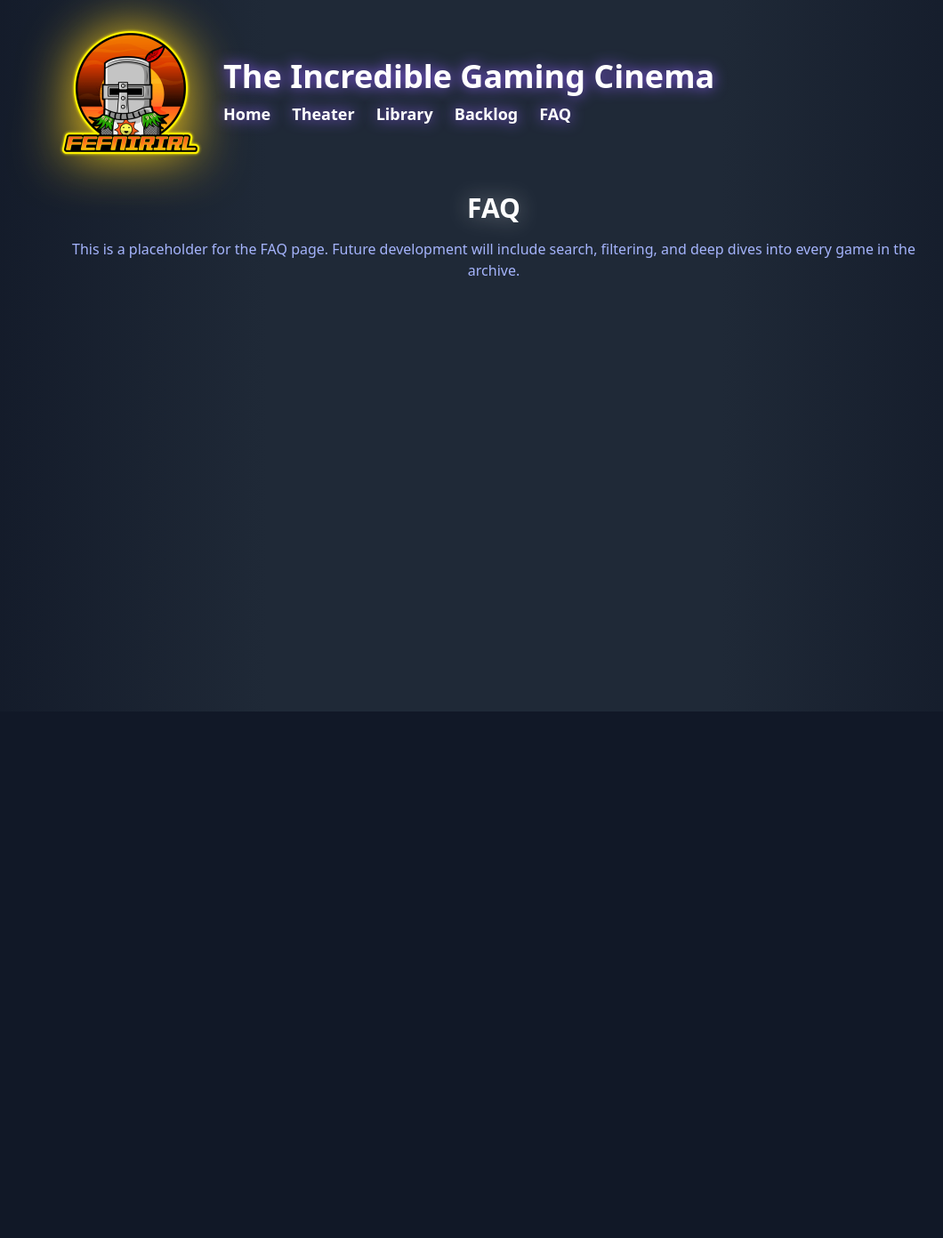
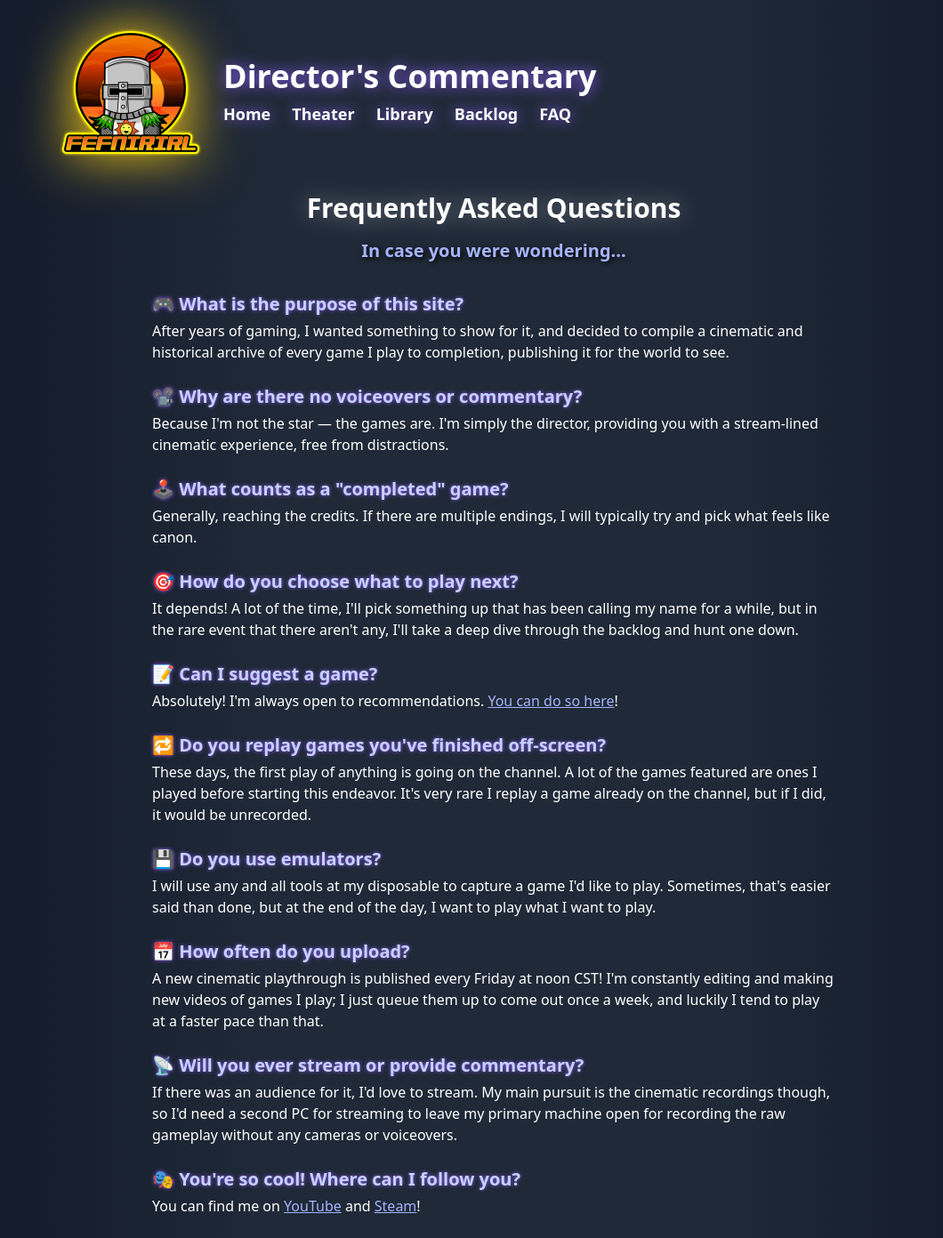
Before and after one commit to trevman727/fefnirirl-site2, a React (Vite) app: page /faq in a window 1280 px wide. Shown: the whole page at 89% size, without its empty margins (85-1145 px from the left). Before the commit the page ends 800 px from the top, so only its background shows below. Built offline with nearby package versions, Linux system fonts and the light colour scheme.

Commit message:
FAQ page fleshed out

```diff
--- a/src/FAQPage.jsx
+++ b/src/FAQPage.jsx
@@ -3,7 +3,7 @@ import { Link } from 'react-router-dom';
 
 const Logo = "/FefnirIRLlogoFull.png";
 
-export default function LibraryPage() {
+export default function FAQPage() {
   return (
     <div className="bg-[linear-gradient(to_right,_#111827,_#1f2937_30%,_#1f2937_70%,_#111827)] min-h-screen">
       <div className="relative p-6 max-w-5xl mx-auto text-white">
@@ -13,7 +13,7 @@ export default function LibraryPage() {
           </Link>
           <div>
             <h1 className="text-4xl font-bold text-white drop-shadow-[0_0_14px_#8b5cf6] mb-2 drop-shadow-[0_0_8px_#8b5cf6]">
-              The Incredible Gaming Cinema
+              Director's Commentary
             </h1>
             <nav className="flex space-x-6 text-white text-lg font-semibold">
               <Link to="/" className="text-white transition-all drop-shadow-[0_0_8px_#8b5cf6] hover:text-indigo-300">Home</Link>
@@ -25,10 +25,57 @@ export default function LibraryPage() {
           </div>
         </div>
 
-        {/* Library Page Placeholder */}
+        {/* FAQ Content */}
         <div className="mt-8 text-center">
-          <h2 className="text-3xl font-bold drop-shadow-[0_0_12px_rgba(255,255,255,0.4)]">FAQ</h2>
-          <p className="mt-4 text-indigo-300">This is a placeholder for the FAQ page. Future development will include search, filtering, and deep dives into every game in the archive.</p>
+          <h2 className="text-3xl font-bold drop-shadow-[0_0_12px_rgba(255,255,255,0.4)]">Frequently Asked Questions</h2>
+          <p className="mt-4 text-indigo-300 text-xl font-bold drop-shadow-[2px_2px_3px_#000]">In case you were wondering...</p>
+
+          <div className="mt-8 space-y-6 text-left max-w-3xl mx-auto">
+            <div>
+              <h3 className="text-xl font-semibold text-indigo-200 drop-shadow-[0_0_2px_#8b5cf6]">🎮 What is the purpose of this site?</h3>
+              <p className="mt-1 text-white">After years of gaming, I wanted something to show for it, and decided to compile a cinematic and historical archive of every game I play to completion, publishing it for the world to see.</p>
+            </div>
+            <div>
+              <h3 className="text-xl font-semibold text-indigo-200 drop-shadow-[0_0_2px_#8b5cf6]">📽️ Why are there no voiceovers or commentary?</h3>
+              <p className="mt-1 text-white">Because I'm not the star — the games are. I'm simply the director, providing you with a stream-lined cinematic experience, free from distractions.</p>
+            </div>
+            <div>
+              <h3 className="text-xl font-semibold text-indigo-200 drop-shadow-[0_0_2px_#8b5cf6]">🕹️ What counts as a "completed" game?</h3>
+              <p className="mt-1 text-white">Generally, reaching the credits. If there are multiple endings, I will typically try and pick what feels like canon.</p>
+            </div>
+            <div>
+              <h3 className="text-xl font-semibold text-indigo-200 drop-shadow-[0_0_2px_#8b5cf6]">🎯 How do you choose what to play next?</h3>
+              <p className="mt-1 text-white">It depends! A lot of the time, I'll pick something up that has been calling my name for a while, but in the rare event that there aren't any, I'll take a deep dive through the backlog and hunt one down.</p>
+            </div>
+            <div>
+              <h3 className="text-xl font-semibold text-indigo-200 drop-shadow-[0_0_2px_#8b5cf6]">📝 Can I suggest a game?</h3>
+              <p className="mt-1 text-white">
+                Absolutely! I'm always open to recommendations. <a href="https://forms.gle/GnoB7mcpQ5c61XbH8" target="_blank" rel="noopener noreferrer" className="text-indigo-300 underline hover:text-indigo-400">You can do so here</a>!
+              </p>
+            </div>
+            <div>
+              <h3 className="text-xl font-semibold text-indigo-200 drop-shadow-[0_0_2px_#8b5cf6]">🔁 Do you replay games you've finished off-screen?</h3>
+              <p className="mt-1 text-white">These days, the first play of anything is going on the channel. A lot of the games featured are ones I played before starting this endeavor. It's very rare I replay a game already on the channel, but if I did, it would be unrecorded.</p>
+            </div>
+            <div>
+              <h3 className="text-xl font-semibold text-indigo-200 drop-shadow-[0_0_2px_#8b5cf6]">💾 Do you use emulators?</h3>
+              <p className="mt-1 text-white">I will use any and all tools at my disposable to capture a game I'd like to play. Sometimes, that's easier said than done, but at the end of the day, I want to play what I want to play.</p>
+            </div>
+            <div>
+              <h3 className="text-xl font-semibold text-indigo-200 drop-shadow-[0_0_2px_#8b5cf6]">📅 How often do you upload?</h3>
+              <p className="mt-1 text-white">A new cinematic playthrough is published every Friday at noon CST! I'm constantly editing and making new videos of games I play; I just queue them up to come out once a week, and luckily I tend to play at a faster pace than that.</p>
+            </div>
+            <div>
+              <h3 className="text-xl font-semibold text-indigo-200 drop-shadow-[0_0_2px_#8b5cf6]">📡 Will you ever stream or provide commentary?</h3>
+              <p className="mt-1 text-white">If there was an audience for it, I'd love to stream. My main pursuit is the cinematic recordings though, so I'd need a second PC for streaming to leave my primary machine open for recording the raw gameplay without any cameras or voiceovers.</p>
+            </div>
+            <div>
+              <h3 className="text-xl font-semibold text-indigo-200 drop-shadow-[0_0_2px_#8b5cf6]">🎭 You're so cool! Where can I follow you?</h3>
+              <p className="mt-1 text-white">
+                You can find me on <a href="https://www.youtube.com/@FefnirIRL" target="_blank" rel="noopener noreferrer" className="text-indigo-300 underline hover:text-indigo-400">YouTube</a> and <a href="https://store.steampowered.com/curator/41643049/" target="_blank" rel="noopener noreferrer" className="text-indigo-300 underline hover:text-indigo-400">Steam</a>!
+              </p>
+            </div>
+          </div>
         </div>
       </div>
     </div>
```
